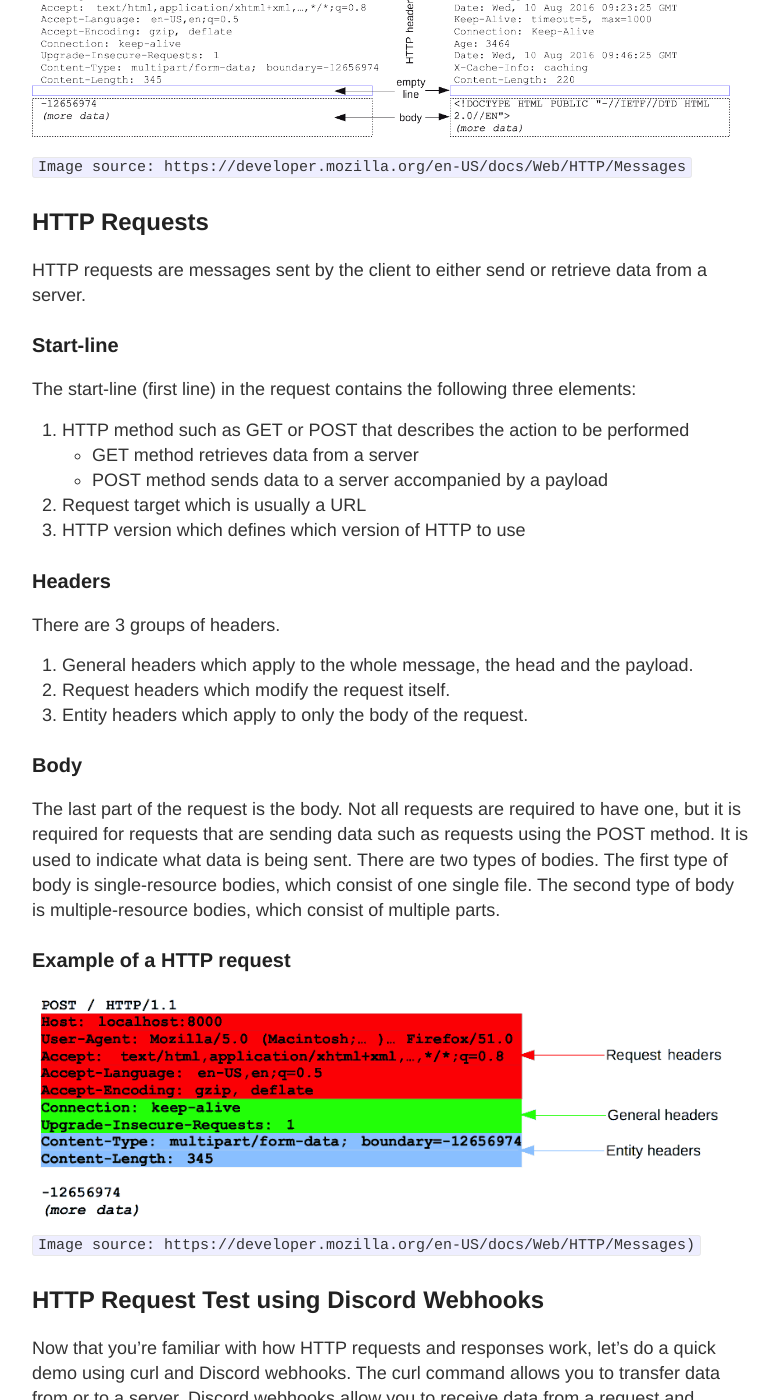
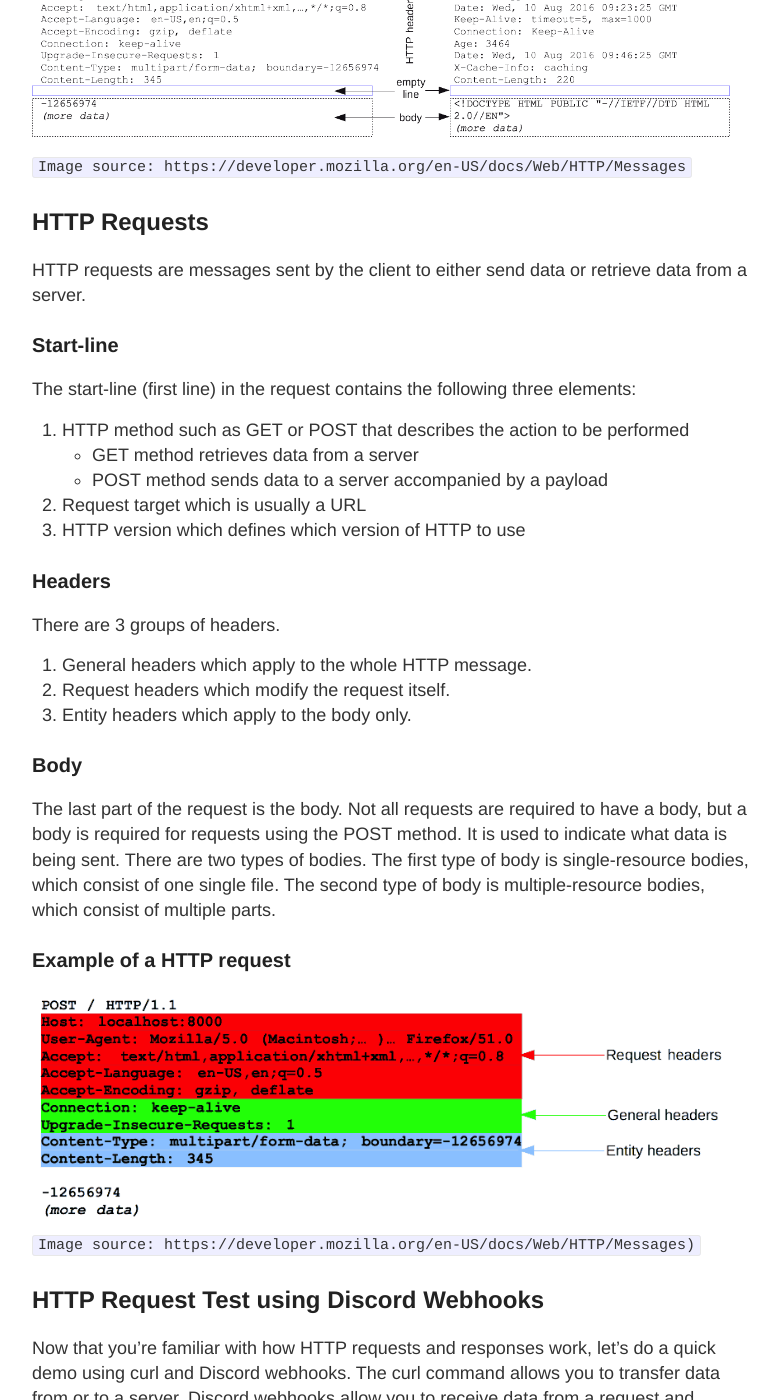
Before and after one commit to Idiomet/my-blog, a Jekyll site: the page built from _posts/2020-09-24-Blog-3.md, in a window 1280 px wide and 1400 px high, scrolled down 842 px. Shown: the whole window, without its empty margins (248-1027 px from the left). Built offline with Jekyll 4.4.1, drawn with Linux system fonts in a browser that asks for light colours; some of the changed text lies outside the part shown.

Commit message:
Made grammar corrections

```diff
--- a/_posts/2020-09-24-Blog-3.md
+++ b/_posts/2020-09-24-Blog-3.md
@@ -7,12 +7,12 @@
 ## Intro on HTTP Messages
 HTTP messages are how a server and a client can communicate data with each other on the web. A server is a remote computer providing data, while a client is a local computer requesting data from the server.
 
-There are two types of HTTP messages, which are requests and responses. A request is sent by the client to either send or retrieve data to the server. A response is the reply or answer back from the server, in response to a request. These two types of messages are made of ASCII text and can have multiple lines of text.
+There are two types of HTTP messages, requests and responses. A request is sent by the client to either send or retrieve data to or from the server. A response is the reply from the server, in response to a request. These two types of messages are made up of ASCII text and can have multiple lines of text.
 
 ## HTTP Message Structure
-Head of an HTTP Message:
+Head:
 1. Start-line: Describes the request to be made or the status of the response
-2. Headers: Specify the request or describes details about the body of the message.
+2. Headers: Specify the request or describes details about the body of the message
 3. Blank line to indicate the end of the above metadata
 
 Payload:
@@ -34,12 +34,12 @@
 
 ### Headers
 There are 3 groups of headers.
-1. General headers which apply to the whole message, the head and the payload.
+1. General headers which apply to the whole HTTP message.
 2. Request headers which modify the request itself.
-3. Entity headers which apply to only the body of the request.
+3. Entity headers which apply to the body only.
 
 ### Body
-The last part of the request is the body. Not all requests are required to have one, but it is required for requests that are sending data such as requests using the POST method. It is used to indicate what data is being sent. There are two types of bodies. The first type of body is single-resource bodies, which consist of one single file. The second type of body is multiple-resource bodies, which consist of multiple parts.
+The last part of the request is the body. Not all requests are required to have a body, but a body is required for requests using the POST method. It is used to indicate what data is being sent. There are two types of bodies. The first type of body is single-resource bodies, which consist of one single file. The second type of body is multiple-resource bodies, which consist of multiple parts.
 
 ### Example of a HTTP request
 ![https://developer.mozilla.org/en-US/docs/Web/HTTP/Messages](../assets/HTTP_Request_Headers2.png)
```
Also changed, not shown: other parts of _posts/2020-09-24-Blog-3.md (+3 -3 lines).
